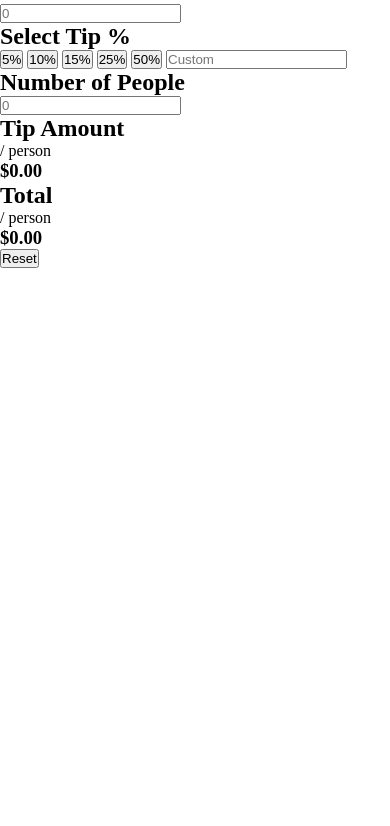
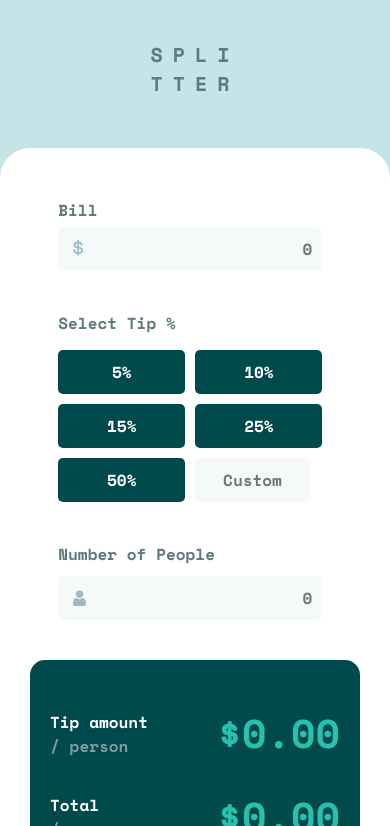
Before and after one commit to Luan-Antony/Tip-Calculator, a plain HTML site: page index.html in a window 390 px wide. Shown: the part 60-886 px from the top of the page. Before the commit the page ends 844 px from the top, so only its background shows below. Drawn offline with nearby package versions, Linux system fonts and the light colour scheme.

Commit message:
adicionado a estilização e o responsivo

```diff
--- /dev/null
+++ b/css/responsive.css
@@ -0,0 +1,42 @@
+@media (max-width: 768px) {
+
+    .content {
+        height: 75%;
+        padding: 100px 0 0 0;
+    }
+
+    .container {
+        display: flex;
+        flex-direction: column;
+        align-items: center;
+        border-bottom-left-radius: 0;
+        border-bottom-right-radius: 0;
+    }
+
+    .options {
+        width: 95%;
+    }
+
+    /* RESULTS */
+
+    .results {
+        margin-top: 40px;
+        min-width: 100%;
+    }
+}
+
+@media (max-width: 480px) {
+
+    .options {
+        padding: 20px 0 0 20px;
+    }
+
+    .options .tip-selector .tips {
+    grid-template-columns: repeat(2, 1fr);
+    grid-template-rows: repeat(2, 1fr);
+    }
+
+    .result-item .amount {
+        font-size: 40px;
+    }
+}
--- a/css/style.css
+++ b/css/style.css
@@ -0,0 +1,228 @@
+body {
+    font-family: 'Space Mono', monospace;
+    width: 100%;
+    background-color: var(--Light-grayish-cyan);
+    margin: 0;
+}
+
+.content {
+    height: 100vh;
+    padding: 30px;
+    display: flex;
+    align-items: center;
+    justify-content: center;
+    flex-direction: column;
+    box-sizing: border-box;
+}
+
+.content .title {
+    padding-bottom: 50px;
+    text-transform: uppercase;
+    color: var(--Dark-grayish-cyan);
+    letter-spacing: 10px;
+    font-size: 20px;
+    text-align: center;
+}
+
+.content .title span {
+    display: flex;
+}
+
+.container {
+    display: flex;
+    align-items: center;
+    max-width: 800px;
+    padding: 30px;
+    border-radius: 30px;
+    background-color: var(--White);
+    width: 100%;
+    box-sizing: border-box;
+}
+
+.options {
+    padding: 10px 20px;
+    display: flex;
+    flex-direction: column;
+    gap: 20px;
+    width: 100%;
+}
+
+.options .bill {
+    position: relative;
+}
+
+.options .bill img {
+    position: absolute;
+    top: 66%;
+    left: 5%;
+    transform: translateY(-40%);
+}
+
+.options .bill h2 {
+    padding-bottom: 5px;
+    color: var(--Dark-grayish-cyan);
+    font-size: var(--Input-font-size);
+}
+
+.options input {
+    width: 90%;
+    color: var(--Light-grayish-cyan);
+    font-size: var(--Input-font-size);
+    font-family: 'Space Mono', monospace;
+}
+
+.options .bill input {
+    padding: 10px;
+    border-radius: 5px;
+    border: none;
+    background-color: var(--Ver-light-grayish-cyan);
+    color: var(--Very-dark-cyan);
+    font-size: var(--Input-font-size);
+    text-align: right;
+}
+
+.options .tip-selector {
+    display: flex;
+    flex-direction: column;
+    gap: 10px;
+    padding-top: 20px;
+}
+
+.options .tip-selector h2 {
+    padding-bottom: 5px;
+    color: var(--Dark-grayish-cyan);
+    font-size: var(--Input-font-size);
+}
+
+.options .tip-selector .tips {
+    display: grid;
+    grid-template-columns: repeat(3, 1fr);
+    grid-template-rows: repeat(2, 1fr);
+    gap: 10px;
+    max-width: 90%;
+}
+
+.options .tip-selector .tips button {
+    padding: 10px;
+    border-radius: 5px;
+    border: none;
+    background-color: var(--Very-dark-cyan);
+    color: var(--White);
+    font-family: 'Space Mono', monospace;
+    font-size: var(--Input-font-size);
+    text-align: center;
+    cursor: pointer;
+}
+
+.options .tip-selector .tips button:hover {
+    background-color: var(--Strong-cyan);
+}
+
+.options .tip-selector .tips .custom {
+    padding: 10px;
+    border-radius: 5px;
+    border: none;
+    background-color: var(--Ver-light-grayish-cyan);
+    color: var(--Very-dark-cyan);
+    font-family: 'Space Mono', monospace;
+    font-size: var(--Input-font-size);
+    text-align: center;
+}
+
+.options .people {
+    display: flex;
+    flex-direction: column;
+    position: relative;
+    gap: 5px;
+    padding-top: 20px;
+}
+
+.options .people h2 {
+    padding-bottom: 5px;
+    color: var(--Dark-grayish-cyan);
+    font-size: var(--Input-font-size);
+}
+
+.options .people input {
+    padding: 10px;
+    border-radius: 5px;
+    border: none;
+    background-color: var(--Ver-light-grayish-cyan);
+    color: var(--Very-dark-cyan);
+    font-family: 'Space Mono', monospace;
+    font-size: var(--Input-font-size);
+    text-align: right;
+}
+
+.options .people img {
+    position: absolute;
+    top: 66%;
+    left: 5%;
+    transform: translateY(20%);
+}
+
+/* RESULTS */
+
+.results {
+    background-color: var(--Very-dark-cyan);
+    padding: 30px 20px;
+    color: var(--White);
+    border-radius: 15px;
+    min-width: 50%;
+    height: 100%;
+    display: flex;
+    flex-direction: column;
+    gap: 20px;
+}
+
+.results h2 {
+    font-size: var(--Input-font-size);
+}
+
+.result-item {
+    display: flex;
+    justify-content: space-between;
+    margin-bottom: 15px;
+}
+
+.result-item:first-child {
+    padding-top: 20px;
+}
+
+.result-item .label {
+    display: flex;
+    flex-direction: column;
+}
+
+.result-item h3 {
+    font-size: var(--Input-font-size);
+    font-weight: 700;
+}
+
+.result-item p {
+    font-size: var(--Input-font-size);
+    color: var(--Grayish-cyan);
+}
+
+.result-item .amount {
+    font-size: 50px;
+    color: var(--Strong-cyan);
+    line-height: 45px;
+}
+
+.results .reset {
+    margin-top: 90px;
+    padding: 10px;
+    border-radius: 5px;
+    border: none;
+    background-color: var(--Grayish-cyan);
+    color: var(--Very-dark-cyan);
+    font-family: 'Space Mono', monospace;
+    font-size: var(--Input-font-size);
+    text-transform: uppercase;
+    cursor: pointer;
+}
+
+.results .reset:hover {
+    background-color: var(--Strong-cyan);
+}
--- a/index.html
+++ b/index.html
@@ -12,7 +12,9 @@
   <link rel="icon" type="image/png" sizes="32x32" href="./images/favicon-32x32.png">
 
   <link rel="stylesheet" href="./css/reset.css">
+  <link rel="stylesheet" href="./css/variaveis.css">
   <link rel="stylesheet" href="./css/style.css">
+  <link rel="stylesheet" href="./css/responsive.css">
 
   <title>Frontend Mentor | Tip calculator app</title>
 
@@ -20,14 +22,15 @@
 
 <body>
   <main class="content">
-    <h1 class="title">Splitter</h1>
+    <h1 class="title">Spli<span>tter</span></h1>
 
     <section class="container">
       <div class="options">
 
         <div class="bill">
           <h2>Bill</h2>
-          <input type="number" placeholder="0">
+          <img src="./src/images/icon-dollar.svg" alt="">
+          <input type="text" placeholder="0">
         </div>
 
         <div class="tip-selector">
@@ -39,37 +42,38 @@
             <button>15%</button>
             <button>25%</button>
             <button>50%</button>
-            <input type="number" placeholder="Custom">
+            <input class="custom" type="text" placeholder="Custom">
           </div>
         </div>
 
         <div class="people">
           <h2>Number of People</h2>
-
-          <input type="number" placeholder="0">
+          <img src="./src/images/icon-person.svg" alt="">
+          <input type="text" placeholder="0">
         </div>
       </div>
 
       <div class="results">
 
-        <div class="tip">
-          <div class="value">
-            <h2>Tip Amount</h2>
+        <div class="result-item">
+          <div class="label">
+            <h3>Tip amount</h3>
             <p>/ person</p>
           </div>
-          <h3>$0.00</h3>
+          <p class="amount">$0.00</p>
         </div>
 
-        <div class="total">
-          <div class="value">
-            <h2>Total</h2>
+        <div class="result-item">
+          <div class="label">
+            <h3>Total</h3>
             <p>/ person</p>
           </div>
-          <h3>$0.00</h3>
+          <p class="amount">$0.00</p>
         </div>
 
-        <button>Reset</button>
+        <button class="reset">Reset</button>
       </div>
+
     </section>
   </main>
 </body>
```
